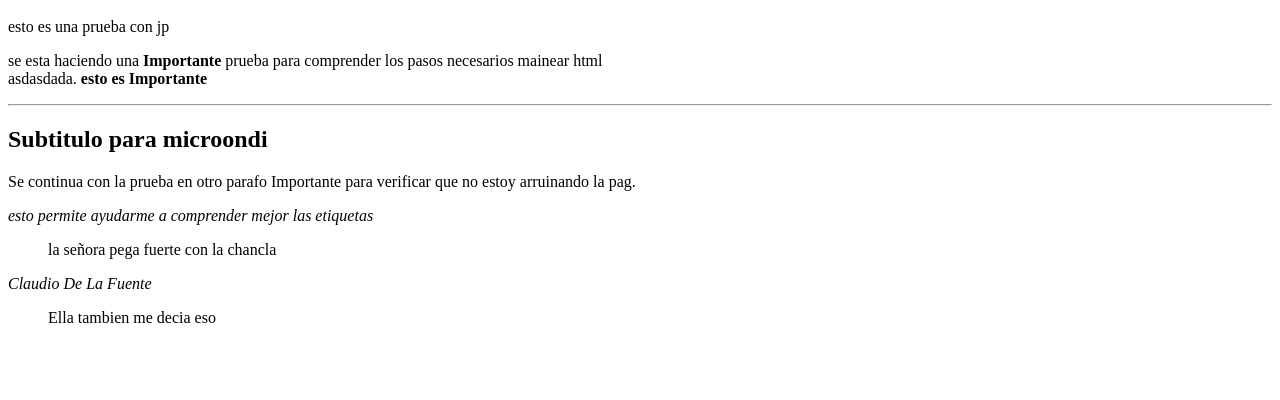
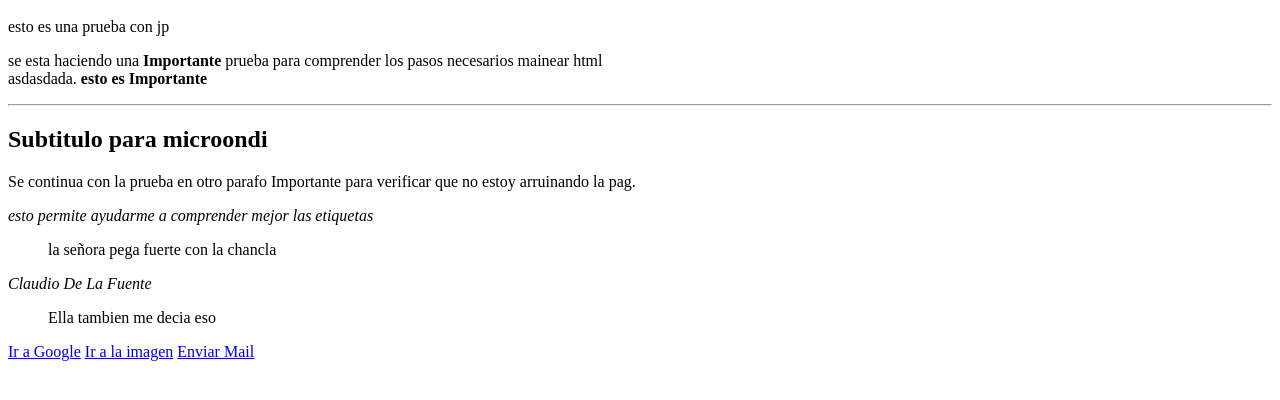
Before and after one commit to ClaudCZX/Test, a plain HTML site: page index.html in a window 1280 px wide. Shown: the part 48-448 px from the top of the page. Drawn offline with Linux system fonts and the light colour scheme.

Commit message:
Se agrega el manejo de enlaces

```diff
--- a/index.html
+++ b/index.html
@@ -1,5 +1,7 @@
 <head>
     <title>Holi microondi</title>
+    <!--<link rel="stylesheet" href="">-->
+   <!--<link rel="shortcut icon" type = "image/x-icon" href="imagenes/main.ico">-->
 </head>
 <body>
     <h1>Aprendiendo html </h1>
@@ -18,5 +20,8 @@
     </p>
     <p> <cite>Claudio De La Fuente</cite>
     <blockquote>Ella tambien me decia eso</blockquote>
+    <a target="_blank" href="https://www.google.cl/" >Ir a Google</a>
+    <a href="imagenes/prueba3.jpg">Ir a la imagen</a>
+    <a href="mailto:cloudmaster@cloud.com" title="Enviar correo a Claud">Enviar Mail</a>
     </p>
 </body>
```
